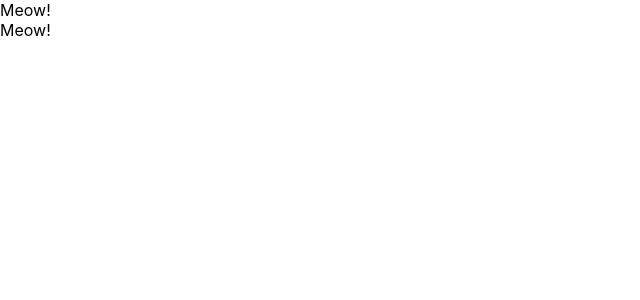
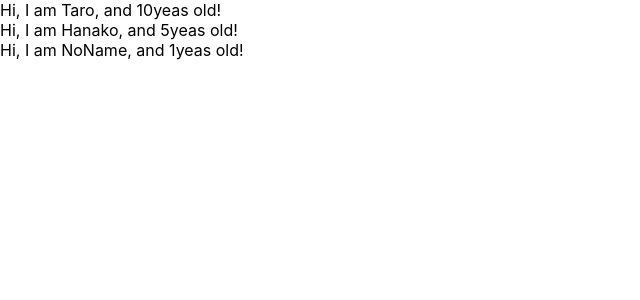
Before and after one commit to naoto0519/udemy-react-redux-crud-application, a React (Create React App) app: page / in a window 1280 px wide. Shown: the top 300 px of the page, without its empty margins (0-640 px from the left). Built offline with nearby package versions, Linux system fonts and the light colour scheme.

Commit message:
study props

```diff
--- a/src/App.js
+++ b/src/App.js
@@ -13,16 +13,27 @@
 
 
 const App = () => {
+  const profiles = [
+    { name:"Taro", age:10 },
+    { name:"Hanako", age:5 },
+    { name:"NoName"  }
+  ]
   return (
     <div>
-      <Cat />
-      <Cat />
+      {
+        profiles.map((profile, index) => {
+          return <User name={profile.name} age={profile.age} key={index}/>
+        })
+      }
     </div>
   )
 }
 
-const Cat = () => {
-  return <div>Meow!</div>
+const User = (props) => {
+  return <div>Hi, I am {props.name}, and {props.age}yeas old!</div>
 }
 
+User.defaultProps ={
+  age:1
+}
 export default App;
```
